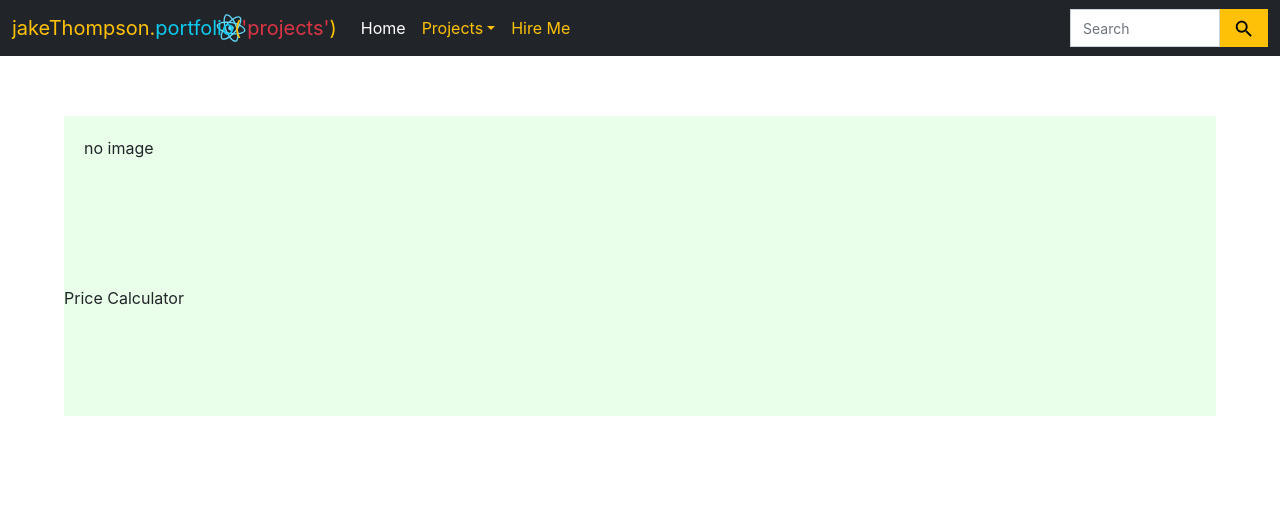
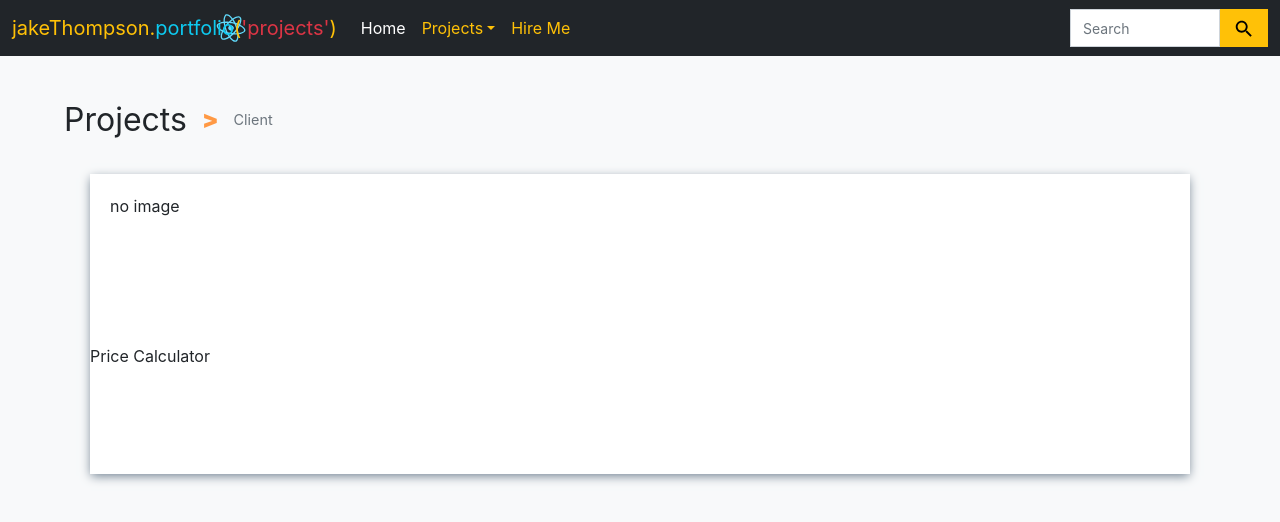
Before and after one commit to jake-the-cake/portfolio, a React (Create React App) app in the folder client/: page /portfolio/projects/client in a window 1280 px wide. Shown: the top 522 px of the page. Built offline with nearby package versions, Linux system fonts and the light colour scheme.

Commit message:
header title dynamics

```diff
--- a/client/src/App.jsx
+++ b/client/src/App.jsx
@@ -16,7 +16,7 @@ const Container = styled.div`
 
 function App() {
   return (
-    <Container>
+    <Container className='bg-light'>
       <BrowserRouter>
         <Nav />
         <Routes>
--- a/client/src/index.css
+++ b/client/src/index.css
@@ -104,25 +104,56 @@ code {
   grid-template-columns: 1fr 1fr;
 }
 
-@media only screen and (max-width: 500px) {
-  .view-text {
-    display: none;
-  }
-}
-
 .project-list {
-  margin: 30px auto;
+  margin: 20px auto;
   display: grid;
   grid-template-columns: repeat(1, 90vw);
   gap: 30px;
 }
 
 .project-card {
-  background-color: rgba(150,255,150,.2);
+  background-color: white;
+  box-shadow: 0px 3px 10px -1px slategray;
   height: 300px;
+  width: 90vw;
+  max-width: 1100px;
+  margin: 0px auto;
   display: grid;
 }
 
 .project-card-image {
   padding: 20px;
 }
+
+.page-header {
+  display: grid;
+  grid-template-columns: auto auto 1fr;
+  align-items: center;
+}
+
+.page-title {
+  font-size: 2rem;
+}
+
+.page-subtitle {
+  font-size: .9rem;
+}
+
+.page-title-divider::after {
+  content: '>';
+  font-size: 1.5rem;
+  color: #f94;
+  font-weight: 900;
+  margin: auto 15px;
+}
+
+.hover-title:hover {
+  color: #c55 !important;
+}
+
+/* responsive */
+@media only screen and (max-width: 500px) {
+  .view-text {
+    display: none;
+  }
+}
--- a/client/src/pages/Projects.jsx
+++ b/client/src/pages/Projects.jsx
@@ -1,5 +1,5 @@
 import React, { useEffect, useState } from 'react'
-import { Outlet } from 'react-router-dom'
+import { Link, Outlet } from 'react-router-dom'
 import SetTitles from '../scripts/SetTitles'
 import { myProjects, schoolProjects } from '../storage'
 
@@ -50,6 +50,16 @@ const Projects = (props) => {
 
 	return (
 		<div className='project-list'>
+		{ props.filter &&
+			<div className="page-header">
+				<div className="page-title"><Link className='text-dark text-decoration-none hover-title' to='/portfolio/projects'>Projects</Link></div>{props.filter !== 'all'  &&
+				<>
+				<div className="page-title-divider"></div>
+				<div className="page-subtitle text-muted">{props.filter[0].toUpperCase() + props.filter.slice(1)}</div>
+				</>
+				}
+			</div>
+		}
 			{
 				projectList.map((project) => {
 					return (
```
